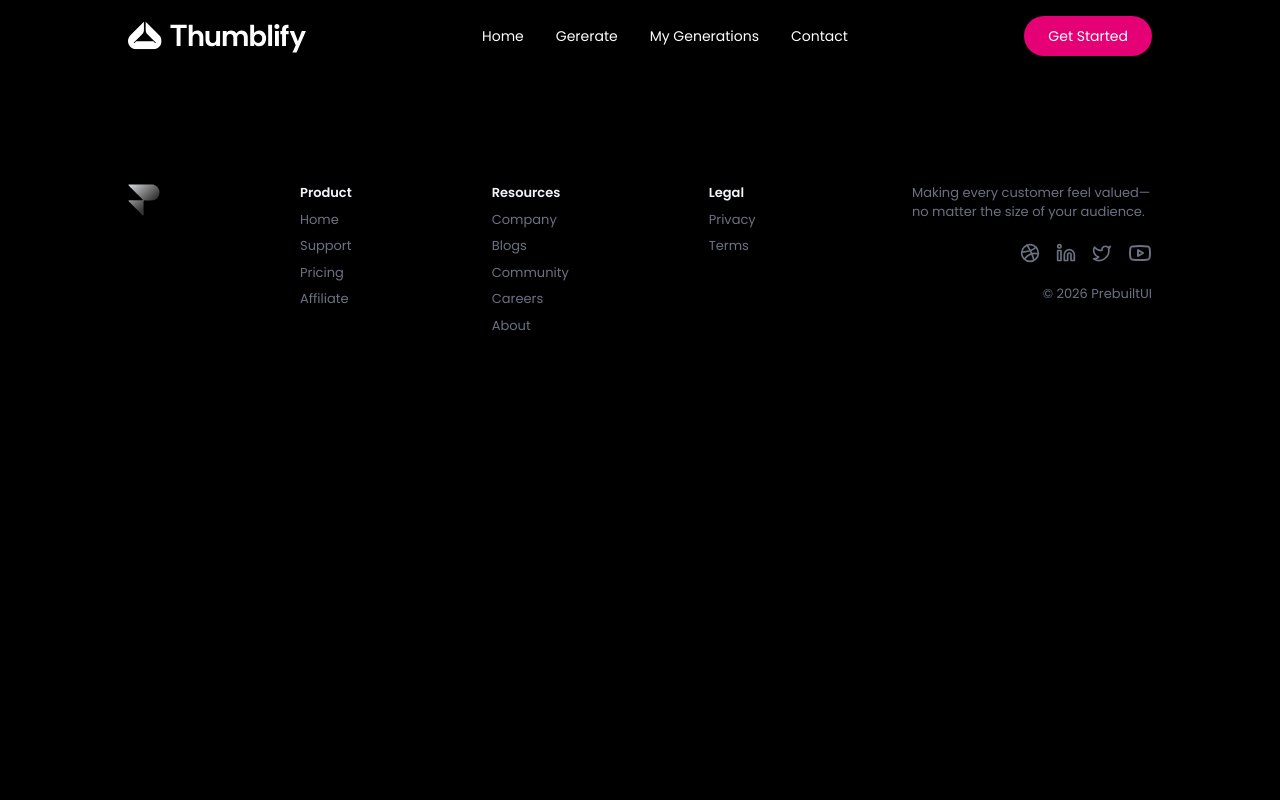
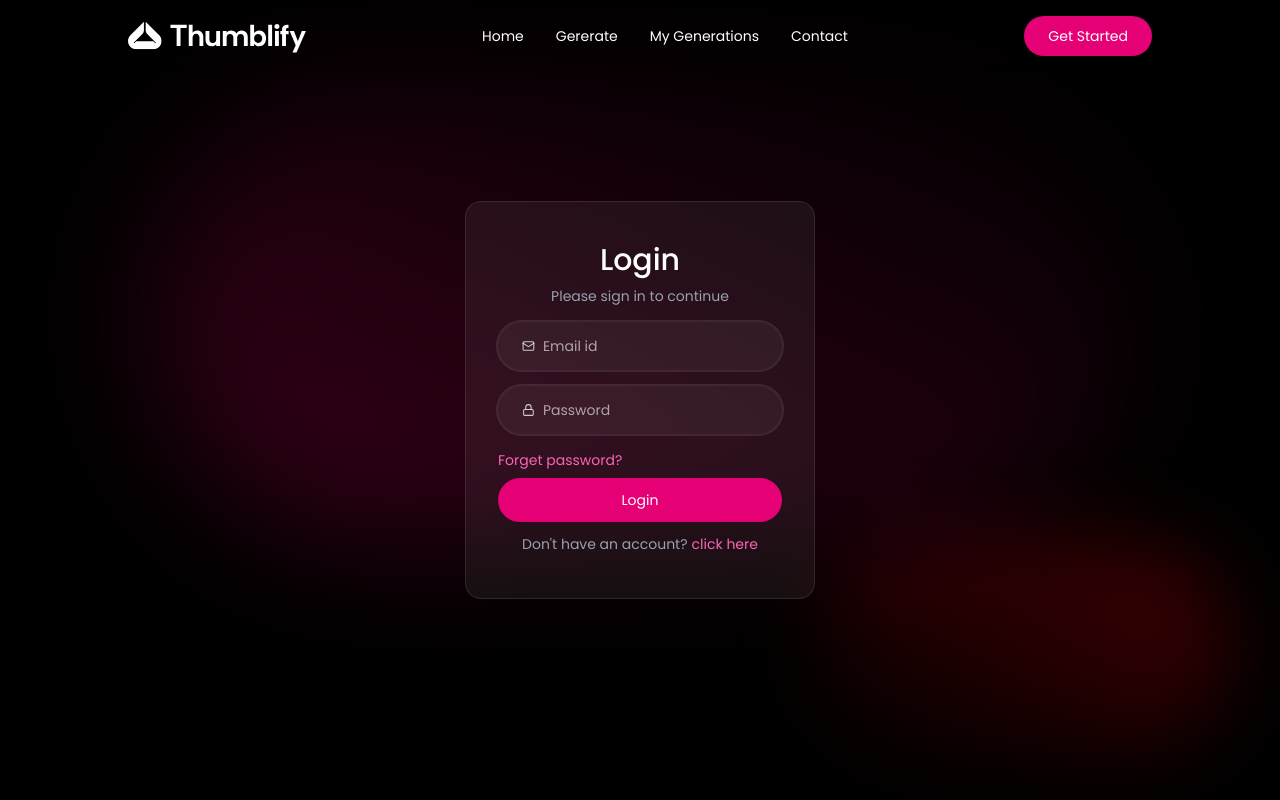
Before and after one commit to noumanarshad789/Thumblify-AI-thumbnail-Generator, a React (Vite) app in the folder client/: page /login in a window 1280 px wide. Shown: the top 800 px of the page. Built offline with nearby package versions, Linux system fonts and the light colour scheme.

Commit message:
Complete home page plus login

```diff
--- a/client/src/App.tsx
+++ b/client/src/App.tsx
@@ -4,6 +4,10 @@
 import Footer from "./components/Footer";
 import "./globals.css";
 import LenisScroll from "./components/LenisScroll";
+import MyGeneration from "./pages/MyGeneration";
+import Generate from "./pages/Generate";
+import YtPreview from "./pages/YtPreview";
+import Login from "./components/Login";
 
 export default function App() {
     return (
@@ -12,6 +16,10 @@
             <Navbar />
             <Routes>
                 <Route path="/" element={<HomePage />} />
+                <Route path="/my-generations" element={<MyGeneration />} />
+                <Route path="/generate/:id" element={<Generate />} />
+                <Route path="/ytpreview" element={<YtPreview />} />
+                <Route path="/login" element={<Login />} />
             </Routes>
             <Footer />
         </>
--- a/client/src/components/Footer.tsx
+++ b/client/src/components/Footer.tsx
@@ -13,9 +13,9 @@
                 viewport={{ once: true }}
                 transition={{ type: "spring", stiffness: 280, damping: 70, mass: 1 }}
             >
-                <a href="https://prebuiltui.com?utm_source=pixels">
-                    <img className="size-8 aspect-square" src="/assets/footer-logo.svg" alt="footer logo" width={32} height={32} />
-                </a>
+                <Link to="/">
+                    <img className="size-8 aspect-square" src="favicon.svg" alt="footer logo" width={32} height={32} />
+                </Link>
                 {footerData.map((section, index) => (
                     <div key={index}>
                         <p className="text-slate-100 font-semibold">{section.title}</p>
@@ -52,7 +52,7 @@
                         <YoutubeIcon className="size-6 hover:text-pink-500" />
                     </a>
                 </div>
-                <p className="mt-3 text-center">&copy; {new Date().getFullYear()} <a href="https://prebuiltui.com?utm_source=pixels">PrebuiltUI</a></p>
+                <p className="mt-3 text-center">&copy; {new Date().getFullYear()} <a href="https://prebuiltui.com?utm_source=pixels">Thumblify - AI thumbnail Generator</a></p>
             </motion.div>
         </footer>
     );
--- /dev/null
+++ b/client/src/components/Login.tsx
@@ -0,0 +1,75 @@
+import React from 'react'
+import SoftBackdrop from './SoftBackdrop'
+
+const Login = () => {
+  const [state, setState] = React.useState("login")
+
+  const [formData, setFormData] = React.useState({
+    name: '',
+    email: '',
+    password: ''
+  })
+
+  const handleChange = (e:React.ChangeEvent<HTMLInputElement>) => {
+    const { name, value } = e.target
+    setFormData(prev => ({ ...prev, [name]: value }))
+  }
+
+  const handleSubmit = (e:React.FormEvent<HTMLFormElement>) => {
+    e.preventDefault()
+
+  }
+  return (
+    <>
+    <SoftBackdrop/>
+      <div className='min-h-screen flex items-center justify-center'>
+        <form
+          onSubmit={handleSubmit}
+          className="w-full sm:w-87.5 text-center bg-white/6 border border-white/10 rounded-2xl px-8">
+          <h1 className="text-white text-3xl mt-10 font-medium">
+            {state === "login" ? "Login" : "Sign up"}
+          </h1>
+
+          <p className="text-gray-400 text-sm mt-2">Please sign in to continue</p>
+
+          {state !== "login" && (
+            <div className="flex items-center mt-6 w-full bg-white/5 ring-2 ring-white/10 focus-within:ring-pink-500/60 h-12 rounded-full overflow-hidden pl-6 gap-2 transition-all ">
+              <svg xmlns="http://www.w3.org/2000/svg" width="16" height="16" viewBox="0 0 24 24" fill="none" stroke="currentColor" className="text-white/60" strokeWidth="2" strokeLinecap="round" strokeLinejoin="round"> <circle cx="12" cy="8" r="5" /> <path d="M20 21a8 8 0 0 0-16 0" /> </svg>
+              <input type="text" name="name" placeholder="Name" className="w-full bg-transparent text-white placeholder-white/60 border-none outline-none " value={formData.name} onChange={handleChange} required />
+            </div>
+          )}
+
+          <div className="flex items-center w-full mt-4 bg-white/5 ring-2 ring-white/10 focus-within:ring-pink-500/60 h-12 rounded-full overflow-hidden pl-6 gap-2 transition-all ">
+            <svg xmlns="http://www.w3.org/2000/svg" width="14" height="14" viewBox="0 0 24 24" fill="none" stroke="currentColor" className="text-white/75" strokeWidth="2" strokeLinecap="round" strokeLinejoin="round"> <path d="m22 7-8.991 5.727a2 2 0 0 1-2.009 0L2 7" /> <rect x="2" y="4" width="20" height="16" rx="2" /> </svg>
+            <input type="email" name="email" placeholder="Email id" className="w-full bg-transparent text-white placeholder-white/60 border-none outline-none " value={formData.email} onChange={handleChange} required />
+          </div>
+
+          <div className=" flex items-center mt-4 w-full bg-white/5 ring-2 ring-white/10 focus-within:ring-pink-500/60 h-12 rounded-full overflow-hidden pl-6 gap-2 transition-all ">
+            <svg xmlns="http://www.w3.org/2000/svg" width="14" height="14" viewBox="0 0 24 24" fill="none" stroke="currentColor" className="text-white/75" strokeWidth="2" strokeLinecap="round" strokeLinejoin="round"> <rect width="18" height="11" x="3" y="11" rx="2" ry="2" /> <path d="M7 11V7a5 5 0 0 1 10 0v4" /> </svg>
+            <input type="password" name="password" placeholder="Password" className="w-full bg-transparent text-white placeholder-white/60 border-none outline-none" value={formData.password} onChange={handleChange} required />
+          </div>
+
+          <div className="mt-4 text-left">
+            <button className="text-sm text-pink-400 hover:underline">
+              Forget password?
+            </button>
+          </div>
+
+          <button type="submit" className="mt-2 w-full h-11 rounded-full text-white bg-pink-600 hover:bg-pink-500 transition " >
+            {state === "login" ? "Login" : "Sign up"}
+          </button>
+
+          <p onClick={() => setState(prev => prev === "login" ? "register" : "login")} className="text-gray-400 text-sm mt-3 mb-11 cursor-pointer" >
+            {state === "login" ? "Don't have an account?" : "Already have an account?"}
+            <span className="text-pink-400 hover:underline ml-1">click here</span>
+          </p>
+        </form>
+      </div>
+
+      {/* Soft Backdrop*/}
+
+    </>
+  )
+}
+
+export default Login
--- /dev/null
+++ b/client/src/components/SoftBackdrop.tsx
@@ -0,0 +1,12 @@
+import React from 'react'
+
+const SoftBackdrop = () => {
+      return (
+            <div className='fixed inset-0 -z-1 pointer-events-none'>
+                  <div className='absolute left-1/2 top-20 -translate-x-1/2 w-245 h-115 bg-linear-to-tr from-pink-800/35 to-transparent rounded-full blur-3xl' />
+                  <div className='absolute right-12 bottom-10 w-105 h-55 bg-linear-to-bl from-red-700/35 to-transparent rounded-full blur-2xl' />
+            </div>
+      )
+}
+
+export default SoftBackdrop
--- /dev/null
+++ b/client/src/pages/Generate.tsx
@@ -0,0 +1,9 @@
+import React from 'react'
+
+const Generate = () => {
+  return (
+    <div>Generate</div>
+  )
+}
+
+export default Generate
--- /dev/null
+++ b/client/src/pages/MyGeneration.tsx
@@ -0,0 +1,9 @@
+import React from 'react'
+
+const MyGeneration = () => {
+  return (
+    <div>MyGeneration</div>
+  )
+}
+
+export default MyGeneration
--- /dev/null
+++ b/client/src/pages/YtPreview.tsx
@@ -0,0 +1,9 @@
+import React from 'react'
+
+const YtPreview = () => {
+  return (
+    <div>YtPreview</div>
+  )
+}
+
+export default YtPreview
```
